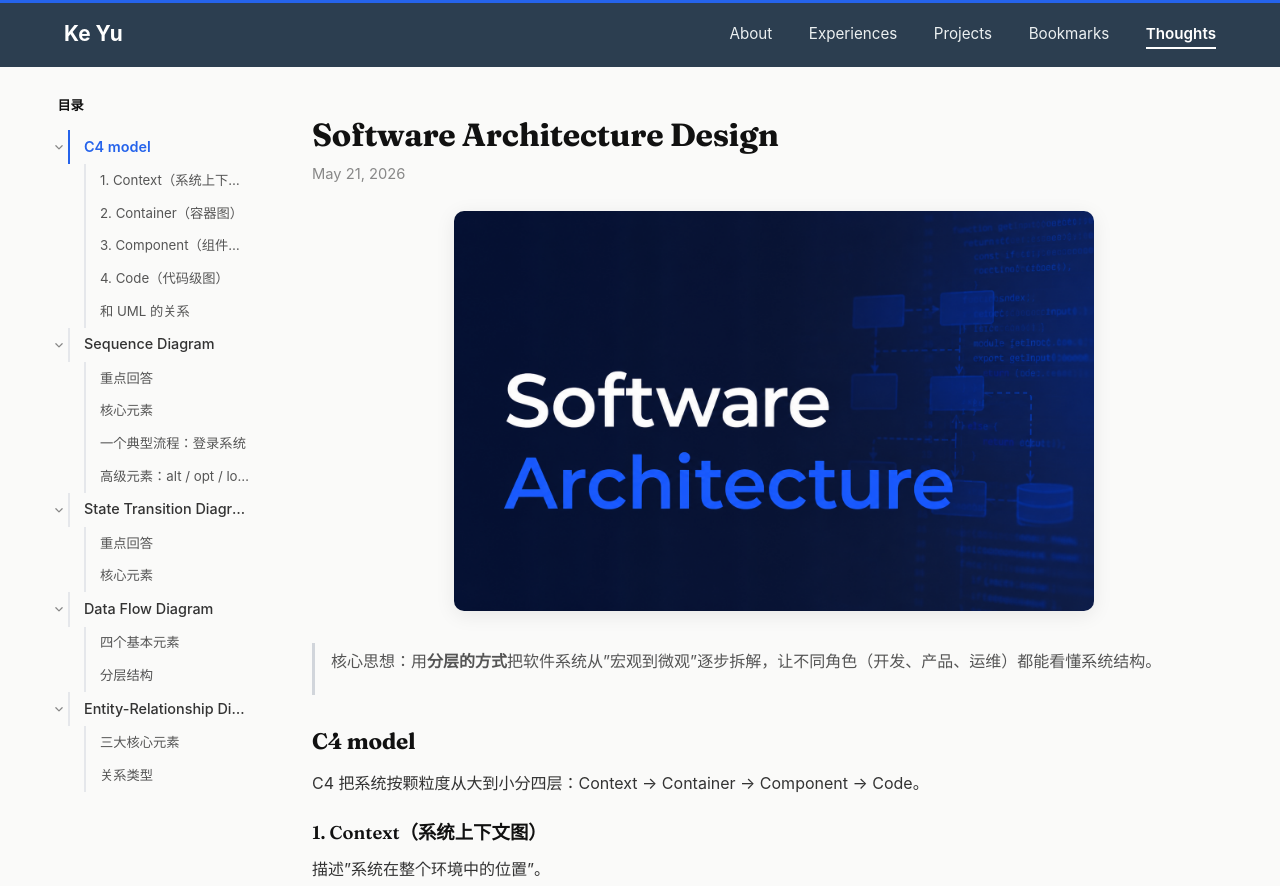
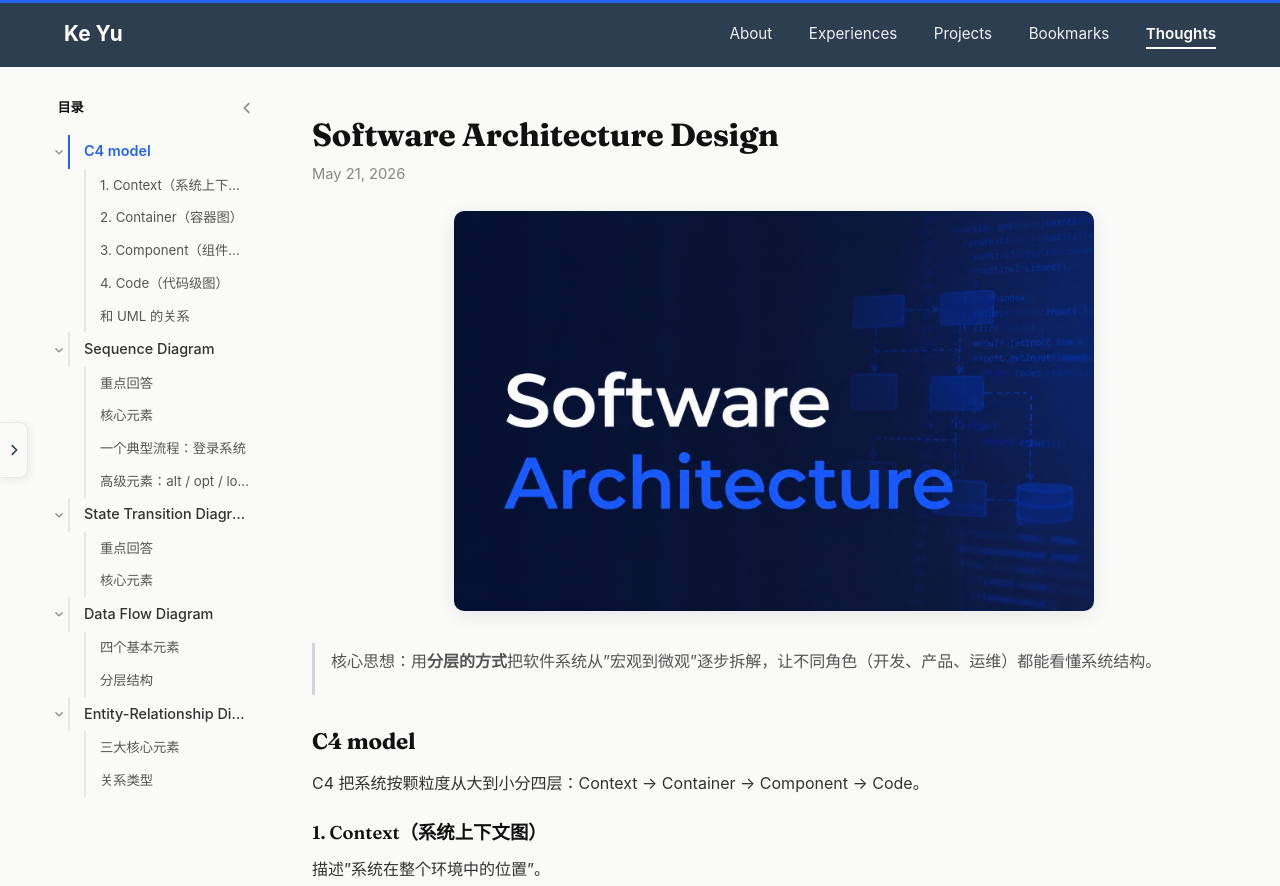
Before and after one commit to keith991001/keith991001.github.io, a Jekyll site: the page built from _posts/2026-05-21-software-architecture-design.md, in a window 1280 px wide. Shown: the top 886 px of the page. Built offline with Jekyll 4.4.1, drawn with Linux system fonts in a browser that asks for light colours; comment, search, counter and statistics services are not loaded.

Commit message:
feat(post): desktop TOC collapse with persisted state + re-centered article
Adds a "<<" button in the TOC sidebar head that collapses it on desktop
(>1100px). When collapsed:
- post-toc hides; layout becomes single-column
- article column gets max-width: 800px + margin: 0 auto so prose stays
  at readable line length (NOT stretched to container max-width)
- a small ">>" tab appears on the left viewport edge to re-expand
- preference saved to localStorage (toc-collapsed = "0"/"1") so the
  choice persists across post navigations

Mobile (<=1100px) is unaffected — already uses the FAB + drawer pattern.

```diff
--- a/_layouts/post.html
+++ b/_layouts/post.html
@@ -24,10 +24,23 @@
   </article>
 
   <aside class="post-toc" aria-label="Table of contents">
-    <h2 class="post-toc-title">目录</h2>
+    <div class="post-toc-head">
+      <h2 class="post-toc-title">目录</h2>
+      <button class="toc-collapse" type="button" aria-label="收起目录" title="收起目录">
+        <svg width="14" height="14" viewBox="0 0 16 16" fill="none" stroke="currentColor" stroke-width="1.8" stroke-linecap="round" stroke-linejoin="round">
+          <path d="M10 3L5 8l5 5"/>
+        </svg>
+      </button>
+    </div>
     <nav id="toc"></nav>
   </aside>
 </div>
+
+<button class="toc-expand" type="button" aria-label="展开目录" title="展开目录" hidden>
+  <svg width="14" height="14" viewBox="0 0 16 16" fill="none" stroke="currentColor" stroke-width="1.8" stroke-linecap="round" stroke-linejoin="round">
+    <path d="M6 3l5 5-5 5"/>
+  </svg>
+</button>
 
 <button class="toc-toggle" type="button" aria-label="目录" aria-expanded="false" aria-controls="toc" hidden>
   <svg width="20" height="20" viewBox="0 0 20 20" fill="none" stroke="currentColor" stroke-width="1.8" stroke-linecap="round">
@@ -258,6 +271,32 @@
     document.addEventListener('keydown', (e) => {
       if (e.key === 'Escape' && tocPanel.classList.contains('open')) closeDrawer();
     });
+
+    // --- Desktop collapse/expand (>1100px only) ---
+    const layout = document.querySelector('.post-layout');
+    const collapseBtn = document.querySelector('.toc-collapse');
+    const expandBtn = document.querySelector('.toc-expand');
+    const STORAGE_KEY = 'toc-collapsed';
+    const isDesktop = () => window.matchMedia('(min-width: 1101px)').matches;
+    const applyCollapsed = (collapsed) => {
+      if (!layout) return;
+      layout.classList.toggle('toc-hidden', collapsed);
+      if (expandBtn) expandBtn.hidden = !collapsed;
+    };
+    // Restore preference on load (only when desktop)
+    if (isDesktop()) {
+      try {
+        if (localStorage.getItem(STORAGE_KEY) === '1') applyCollapsed(true);
+      } catch (e) {}
+    }
+    collapseBtn?.addEventListener('click', () => {
+      applyCollapsed(true);
+      try { localStorage.setItem(STORAGE_KEY, '1'); } catch (e) {}
+    });
+    expandBtn?.addEventListener('click', () => {
+      applyCollapsed(false);
+      try { localStorage.setItem(STORAGE_KEY, '0'); } catch (e) {}
+    });
   })();
 
   // === Mermaid diagrams (lazy-load only when present) ===
--- a/assets/css/site.css
+++ b/assets/css/site.css
@@ -483,6 +483,21 @@
 }
 .post-layout > .post-toc { order: 1; }
 .post-layout > article.post { order: 2; }
+/* Collapsed-TOC state (desktop only): hide sidebar, re-center article at
+   its natural width so prose stays at a readable line length. */
+@media (min-width: 1101px) {
+  .post-layout.toc-hidden {
+    grid-template-columns: minmax(0, 1fr);
+  }
+  .post-layout.toc-hidden > .post-toc {
+    display: none;
+  }
+  .post-layout.toc-hidden > article.post {
+    max-width: 800px;
+    margin: 0 auto;
+    width: 100%;
+  }
+}
 .post-toc {
   position: sticky;
   top: 90px;
@@ -562,13 +577,68 @@
   pointer-events: none;
   will-change: transform;
 }
+.post-toc-head {
+  display: flex;
+  align-items: center;
+  justify-content: space-between;
+  padding-right: 0.4rem;
+  margin: 0 0 1rem;
+}
 .post-toc-title {
   font-size: 0.82rem;
   font-weight: 600;
   color: var(--ink);
-  margin: 0 0 1rem;
+  margin: 0;
   padding-left: 0.85rem;
   font-family: var(--font-display);
+}
+/* Collapse button in TOC head (desktop only) */
+.toc-collapse {
+  background: none;
+  border: none;
+  color: var(--gray-500);
+  cursor: pointer;
+  padding: 4px;
+  border-radius: var(--radius-sm);
+  display: flex;
+  align-items: center;
+  justify-content: center;
+  transition: color var(--motion-fast) ease, background var(--motion-fast) ease;
+}
+.toc-collapse:hover {
+  color: var(--ink);
+  background: var(--gray-100);
+}
+@media (max-width: 1100px) {
+  .toc-collapse { display: none; }
+}
+/* Floating expand button on left edge when TOC is collapsed (desktop only) */
+.toc-expand {
+  position: fixed;
+  top: 50%;
+  left: 0;
+  transform: translateY(-50%);
+  width: 28px;
+  height: 56px;
+  border-radius: 0 8px 8px 0;
+  background: var(--bg);
+  border: 1px solid var(--gray-200);
+  border-left: none;
+  color: var(--gray-600);
+  cursor: pointer;
+  z-index: 90;
+  display: flex;
+  align-items: center;
+  justify-content: center;
+  box-shadow: 2px 2px 8px rgba(0, 0, 0, 0.06);
+  transition: color var(--motion-fast) ease, background var(--motion-fast) ease;
+}
+.toc-expand:hover {
+  color: var(--ink);
+  background: var(--gray-100);
+}
+@media (max-width: 1100px) {
+  .toc-expand { display: none !important; }
 }
 .post-toc nav ul {
   list-style: none;
```
